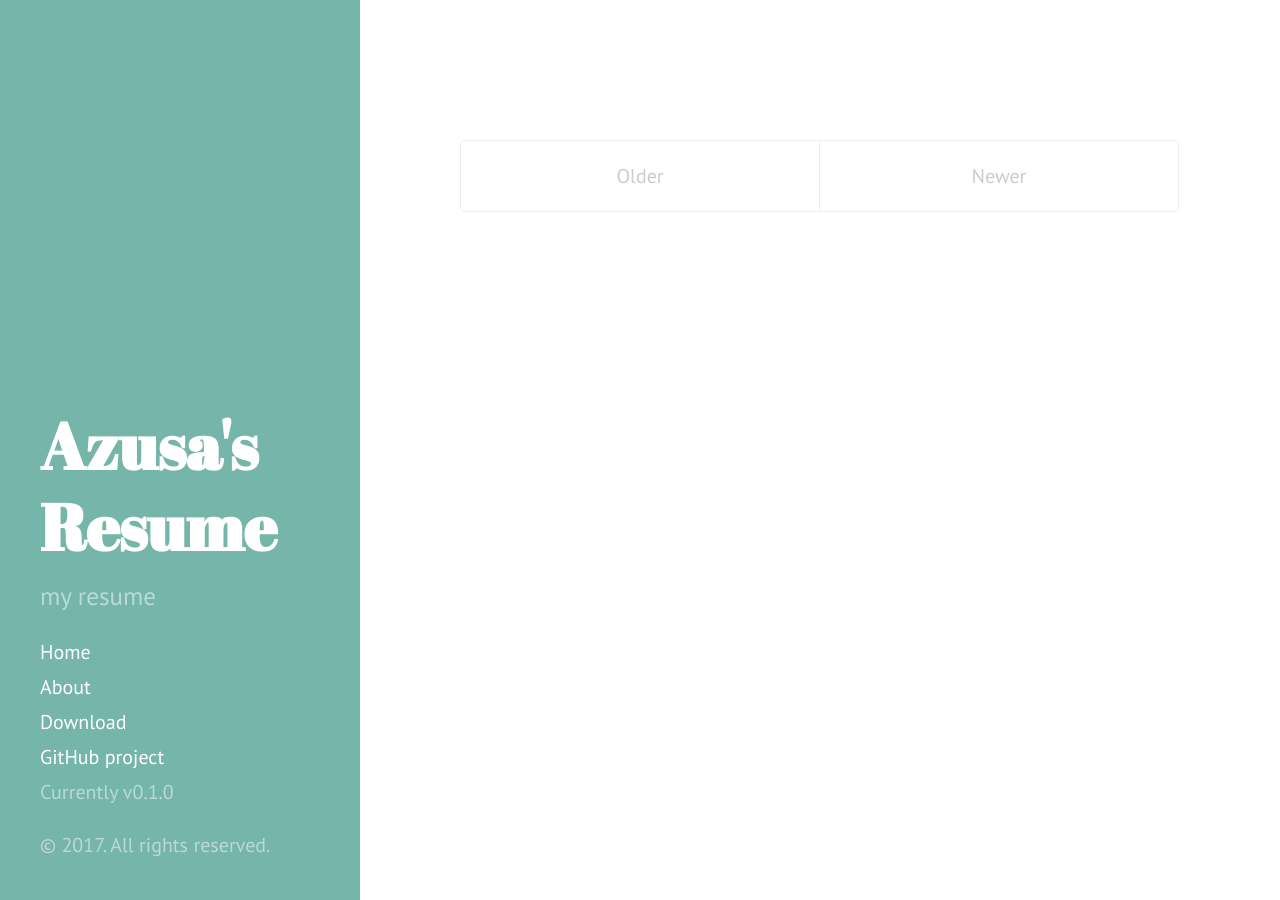
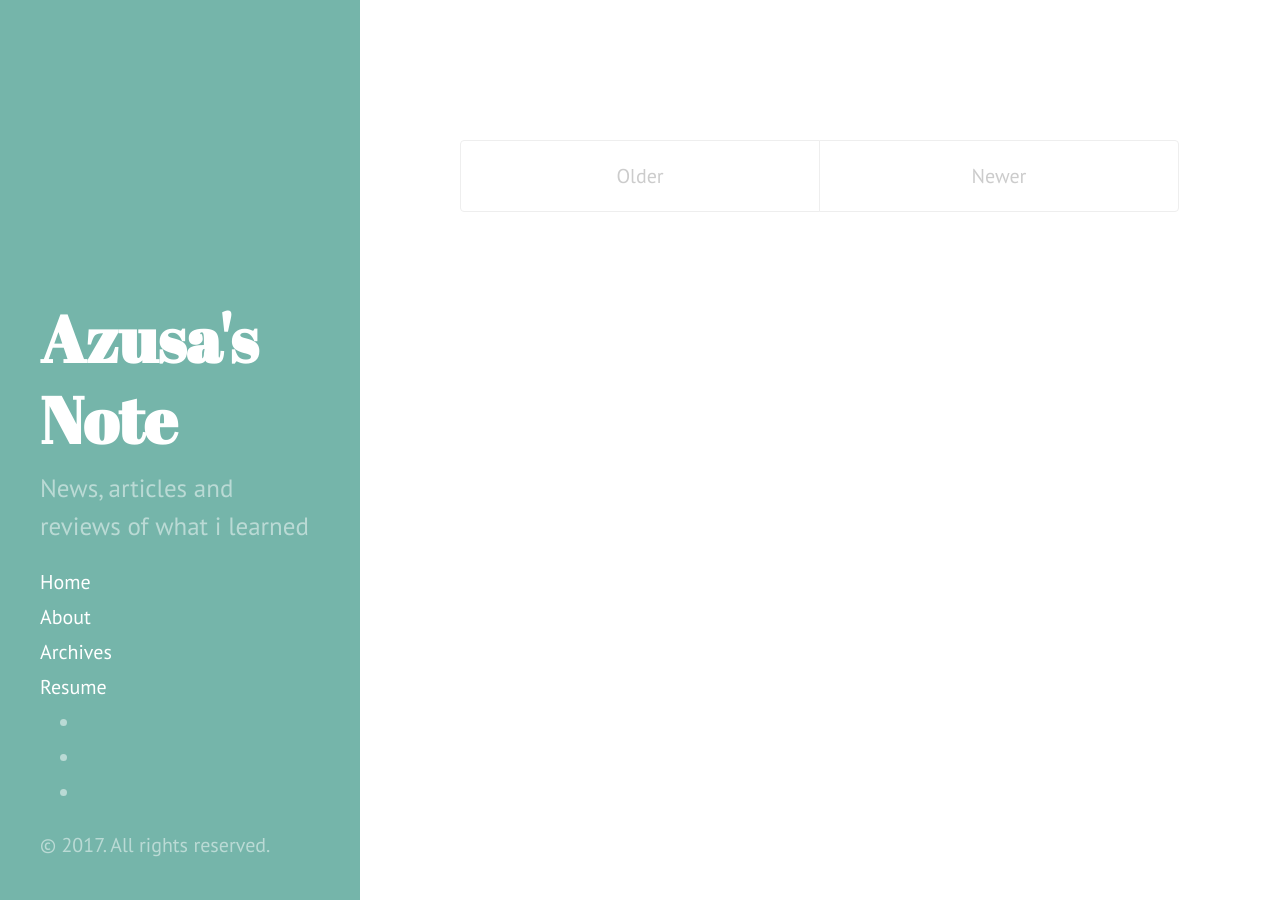
Before and after one commit to azusa152/deprecated, a Jekyll site: the page built from index.html, in a window 1280 px wide. Built offline with Jekyll 4.4.1, drawn with Linux system fonts in a browser that asks for light colours; the list of posts is cut into pages by our own code.

Commit message:
ㄔ
test

```diff
--- a/_config.yml
+++ b/_config.yml
@@ -8,9 +8,9 @@ permalink:        pretty
 relative_permalinks: false
 
 # Setup
-title:            Azusa's Resume
+title:            Azusa's Note
 tagline:          'Portfolio ,experience,and skills'
-description:      'my resume'
+description:      'News, articles and reviews of what i learned '
 url:              https://azusa152.github.io/
 baseurl:          https://azusa152.github.io/
 
@@ -24,3 +24,4 @@ paginate:         5
 version:          0.1.0
 twitter_username    : azusa
 github_username     : azusa152
+facebook_username : azusa.iikubo
--- a/_includes/sidebar.html
+++ b/_includes/sidebar.html
@@ -26,9 +26,43 @@
         {% endif %}
       {% endfor %}
 
-      <a class="sidebar-nav-item" href="{{ site.github.repo }}/archive/v{{ site.version }}.zip">Download</a>
-      <a class="sidebar-nav-item" href="{{ site.github.repo }}">GitHub project</a>
-      <span class="sidebar-nav-item">Currently v{{ site.version }}</span>
+      <a class="sidebar-nav-item" href="{{ site.github.repo }}/archive/v{{ site.version }}.zip">Archives</a>
+      <a class="sidebar-nav-item" href="{{ site.github.repo }}">Resume</a>
+       <span class="sidebar-nav-item">
+        <ul class="list-inline text-center">
+          {% if site.twitter_username %}
+          <li>
+              <a href="https://twitter.com/{{ site.twitter_username }}">
+                  <span class="fa-stack fa-lg">
+                      <i class="fa fa-circle fa-stack-2x"></i>
+                      <i class="fa fa-twitter fa-stack-1x"></i>
+                  </span>
+              </a>
+          </li>
+          {% endif %}
+          {% if site.facebook_username %}
+          <li>
+              <a href="https://www.facebook.com/{{ site.facebook_username }}">
+                  <span class="fa-stack fa-lg">
+                      <i class="fa fa-circle fa-stack-2x"></i>
+                      <i class="fa fa-facebook fa-stack-1x"></i>
+                  </span>
+              </a>
+          </li>
+          {% endif %}
+          {% if site.github_username %}
+          <li>
+              <a href="https://github.com/{{ site.github_username }}">
+                  <span class="fa-stack fa-lg">
+                      <i class="fa fa-circle fa-stack-2x"></i>
+                      <i class="fa fa-github fa-stack-1x"></i>
+                  </span>
+              </a>
+          </li>
+          {% endif %}
+        </ul>
+      </span>
+
     </nav>
 
     <p>&copy; {{ site.time | date: '%Y' }}. All rights reserved.</p>
```
